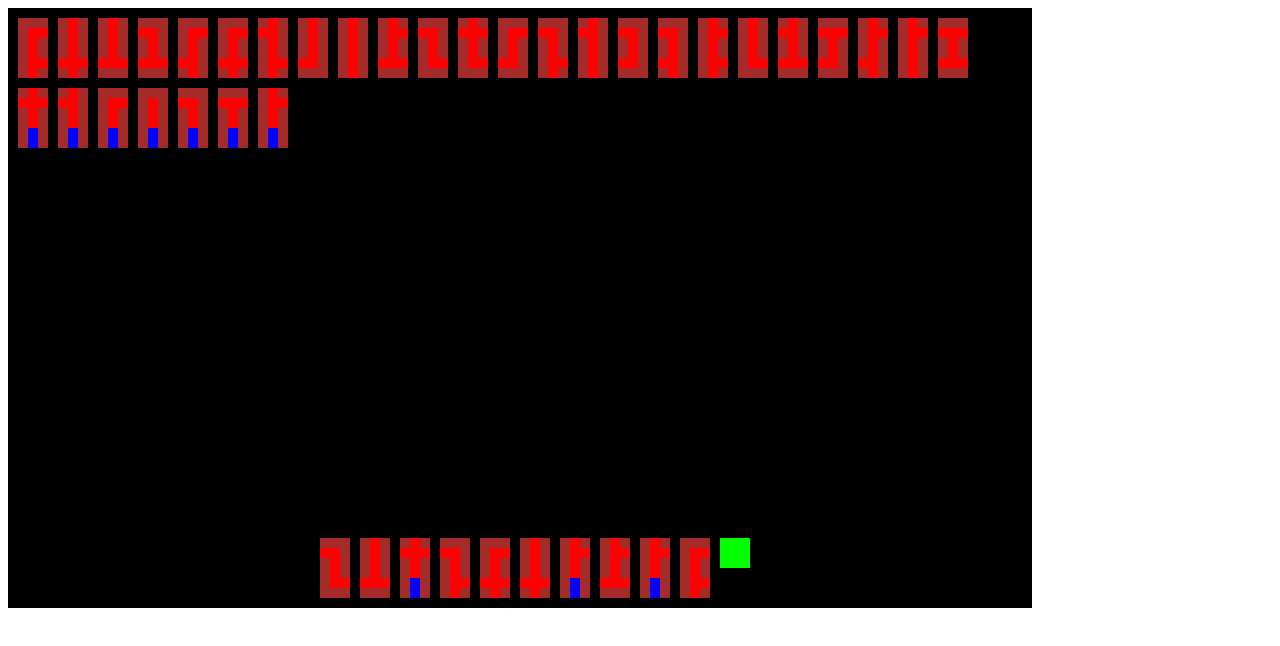
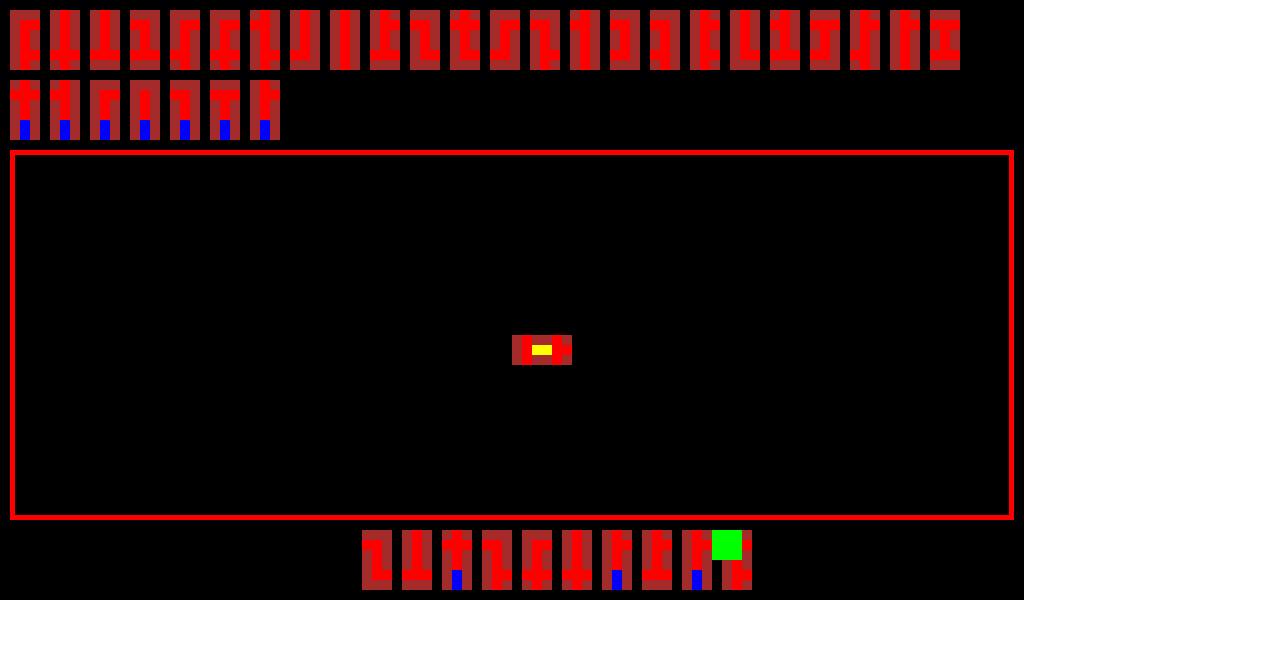
Before and after one commit to Hovelacque/Game-Bandido, a website: page src/cartas.html in a window 1280 px wide. Drawn offline with Linux system fonts and the light colour scheme.

Commit message:
Adicionando carta no tabuleiro

```diff
--- a/src/cartas.html
+++ b/src/cartas.html
@@ -6,7 +6,7 @@
     <script src="cartas.js"></script>
 </head>
 
-<body>
+<body style="margin: 0;">
     <canvas></canvas>
 
     <script>
@@ -30,9 +30,16 @@
             const cardSelected = mao.cartas.find(x => x.selected);
             if (cardSelected)
                 cardSelected.toggleSelect();
+
             const card = mao.cartas.find(x => x.isMouseOver());
             if (card)
                 card.toggleSelect()
+
+            if (tabuleiro.isMouseOver() && cardSelected) {
+                const cartaDaMesa = tabuleiro.cartasNaMesa.find(x => x.isMouseOver());
+                if (cartaDaMesa)
+                    tabuleiro.addCard(cardSelected, cartaDaMesa)
+            }
         })
         canvas.addEventListener('mousemove', (e) => {
             mouse.x = e.clientX;
@@ -47,8 +54,8 @@
 
                 const h = mapa.length;
                 const w = mapa[0].length;
-                this.width = (w * tileSize) + tileSize;
-                this.height = (h * tileSize) + tileSize;
+                this.width = (w * tileSize);
+                this.height = (h * tileSize);
 
                 this.selected = false
             }
@@ -66,7 +73,17 @@
                         if (this.selected)
                             y -= 20
 
-                        ctx.fillStyle = tile == 0 ? 'brown' : tile == 1 ? 'red' : 'blue';
+                        if (this.isMouseOver())
+                            ctx.fillStyle = 'rgb(0,255,0)';
+                        else if (tile == 0)
+                            ctx.fillStyle = 'brown'
+                        else if (tile == 1)
+                            ctx.fillStyle = 'red'
+                        else if (tile == 2)
+                            ctx.fillStyle = 'blue';
+                        else
+                            ctx.fillStyle = 'yellow';
+
                         ctx.fillRect(x, y, tileSize, tileSize)
                     }
                 }
@@ -120,7 +137,7 @@
             draw() {
                 this.cartas.forEach(item => item.update());
 
-                const offsetX = this.x  - ((this.totalCartas * (tileSize * 4)) / 2);
+                const offsetX = this.x - ((this.totalCartas * (tileSize * 4)) / 2);
                 const x = this.cartas.length * (tileSize * 4) + offsetX;
                 ctx.fillStyle = 'rgb(0,255,0)';
                 ctx.fillRect(x, this.y, 30, 30)
@@ -137,9 +154,47 @@
 
         const mao = new Mao(canvas.width / 2, canvas.height - (tileSize * 7));
 
-        class Mapa {
+        class Tabuleiro {
+            constructor(saidas = 5) {
+                this.x = 15;
+                this.y = 155;
+                this.width = canvas.width - 30;
+                this.height = canvas.height - 240;
+                this.cartasNaMesa = []
 
+                const centerX = this.x + this.width / 2
+                const centerY = this.y + this.height / 2
+                let cartaBandido = cartasBandidoMap.bandido5;
+                // if (saidas == 6)
+                //     cartaBandido = cartasBandidoMap.bandido6;
+                this.cartasNaMesa.push(new Carta(centerX, centerY, cartaBandido));
+            }
+
+            draw() {
+                ctx.fillStyle = 'red';
+                ctx.fillRect(10, 150, canvas.width - 20, canvas.height - 230)
+                ctx.fillStyle = 'black';
+                ctx.fillRect(this.x, this.y, this.width, this.height);
+
+                this.cartasNaMesa.forEach(item => item.update());
+            }
+
+            isMouseOver() {
+                if (mouse.x > this.x && mouse.x < this.x + this.width &&
+                    mouse.y > this.y && mouse.y < this.y + this.height)
+                    return true;
+                else
+                    return false;
+            }
+
+            addCard(cartaDaMao, cartaDaMesa) {
+                const x = cartaDaMesa.x + cartaDaMesa.width
+                const y = cartaDaMesa.y //+ cartaDaMesa.height
+                this.cartasNaMesa.push(new Carta(x, y, cartaDaMao.map));
+            }
         }
+
+        const tabuleiro = new Tabuleiro();
 
         function animate() {
             requestAnimationFrame(animate);
@@ -152,6 +207,8 @@
             })
 
             mao.draw();
+
+            tabuleiro.draw();
         }
         animate()
 
--- a/src/cartas.js
+++ b/src/cartas.js
@@ -249,4 +249,11 @@ const cartasFinalMap = {
         [0, 2, 0],
         [0, 2, 0]
     ]
+};
+const cartasBandidoMap = {
+    bandido5: [
+        [0, 1, 0, 0, 1, 0],
+        [0, 1, 3, 3, 1, 1],
+        [0, 1, 0, 0, 1, 0]
+    ],
 }
```
